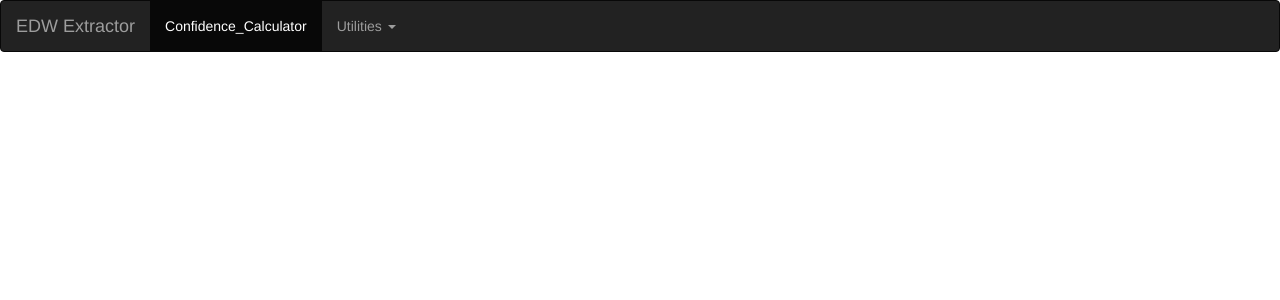
After one commit to leoliu1221/EDW_intern, a Flask app: page /confidence in a window 1280 px wide. The commit adds this page. Shown: the top 300 px of the page. Run offline with Flask 2, Linux system fonts and the light colour scheme; some libraries are stand-ins or nearby versions.

```diff
--- a/api.py
+++ b/api.py
@@ -9,6 +9,7 @@ from flask import Flask,request,render_template
 from flask_restful import Resource,Api,reqparse
 import json
 import traceback
+from confidence_value import getScore
 from confidence import keydb_marginal_load,keydb_marginal_newkey,keydb_clean
 app = Flask(__name__)
 api = Api(app)
@@ -16,6 +17,14 @@ api = Api(app)
 @app.route('/')
 def index():
     return render_template('home.html')
+@app.route('/confidence')
+def confidence():
+    return render_template('confidence.html')
+
+
+@app.route('/cleaner')
+def cleaner():
+    return render_template('cleaner.html')
 
 @app.route('/note',methods=['GET', 'POST'])
 def Extract():
@@ -52,6 +61,8 @@ def Extract():
                     #your splited cancer will have the name as the first value.
 
                     result_confidence[cancer][k].append(keydb_marginal_newkey(value,marginaldb))
+                    value_score = getScore(k,value,keydb_marginal_load('valdb.data'))
+                    result_confidence[cancer][k].append(' '.join([str(item) for item in value_score.values()]))
 
             result['specimens']=get_section(note)
         except Exception, err:
--- a/file_utilities.py
+++ b/file_utilities.py
@@ -22,6 +22,12 @@ def update(dic1, dic2):
         dic1[key] = list(set(dic1[key]))
     return dic1
 def dict_add(d1,d2):
+    '''
+
+
+
+
+    '''
     if d1==None:
         return d2
     if d2==None:
--- /dev/null
+++ b/templates/confidence.html
@@ -0,0 +1,9 @@
+{% extends "template.html" %}
+{% block title %}
+<title> EDW - confidence calculator</title>
+{% endblock %}
+{% block pagename %}
+Confidence_Calculator
+{% endblock %}
+{% block content %}
+{% endblock %}
--- a/templates/home.html
+++ b/templates/home.html
@@ -1,7 +1,7 @@
 <!-- extend base layout -->
 {% extends "template.html" %}
 {% block title %}
-<title> EDW - login page</title>
+<title> EDW - note_extractor</title>
 {% endblock %}
 
 {% block content %}
--- a/templates/template.html
+++ b/templates/template.html
@@ -32,8 +32,27 @@
             </div>
 
             <!-- Collect the nav links, forms, and other content for toggling -->
+            <div class="collapse navbar-collapse">
 
-            </div><!-- /.container-fluid -->
+            <ul class="nav navbar-nav navbar-left">
+        <li class="active"><a href="#" >
+            {% block pagename %}
+            Note_Extractor
+            {% endblock %}
+
+        </a></li>
+        <li class="dropdown">
+          <a href="#" class="dropdown-toggle" data-toggle="dropdown" role="button" aria-haspopup="true" aria-expanded="false">Utilities <span class="caret"></span></a>
+          <ul class="dropdown-menu">
+            <li><a href="/">Note_Extractor</a></li>
+            <li><a href="cleaner">Key_Cleaner</a></li>
+            <li><a href="confidence">Confidence_Calculator</a></li>
+          </ul>
+        </li>
+      </ul>
+  </div>
+  </div><!-- /.container-fluid -->
+
             </nav>
 {% block content %}{% endblock %}
 
```
Also changed, not shown: confidence_value.py (+5 -3 lines), templates/cleaner.html (added, +9 -0 lines).
